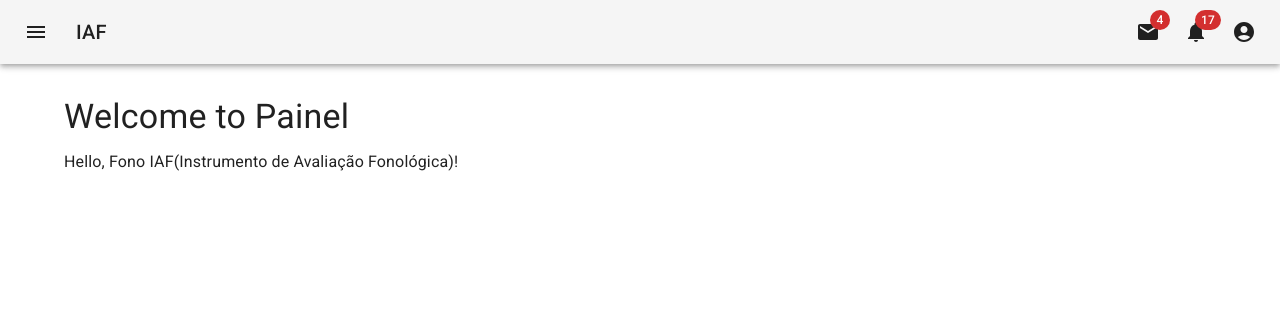
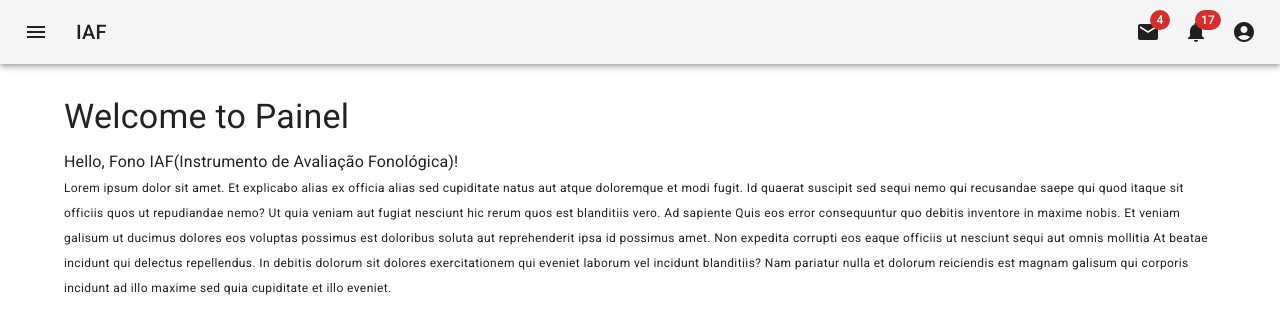
Before and after one commit to fonoiaf/fonoiaf-front, a Next.js app: page /painel in a window 1280 px wide. Shown: the top 334 px of the page. Built offline with nearby package versions, Linux system fonts and the light colour scheme.

Commit message:
Add Table into Fonemas

```diff
--- a/app/painel/fonemas/page.tsx
+++ b/app/painel/fonemas/page.tsx
@@ -1,3 +1,4 @@
+import Table from '@/components/Table'
 import { Box, Container, Typography } from '@mui/material'
 import type { Metadata } from 'next'
 
@@ -13,6 +14,8 @@ export default function Fonemas() {
                 <Typography variant="h4" component="h1" gutterBottom>
                     Welcome to Phonemes
                 </Typography>
+
+                <Table />
             </Box>
         </Container>
     )
--- a/app/painel/page.tsx
+++ b/app/painel/page.tsx
@@ -17,6 +17,24 @@ export default function Painel() {
                 <Typography variant="body1">
                     Hello, Fono IAF(Instrumento de Avaliação Fonológica)!
                 </Typography>
+
+                <Typography variant='caption'>
+                    Lorem ipsum dolor sit amet. Et explicabo alias ex officia
+                    alias sed cupiditate natus aut atque doloremque et modi
+                    fugit. Id quaerat suscipit sed sequi nemo qui recusandae
+                    saepe qui quod itaque sit officiis quos ut repudiandae nemo?
+                    Ut quia veniam aut fugiat nesciunt hic rerum quos est
+                    blanditiis vero. Ad sapiente Quis eos error consequuntur quo
+                    debitis inventore in maxime nobis. Et veniam galisum ut
+                    ducimus dolores eos voluptas possimus est doloribus soluta
+                    aut reprehenderit ipsa id possimus amet. Non expedita
+                    corrupti eos eaque officiis ut nesciunt sequi aut omnis
+                    mollitia At beatae incidunt qui delectus repellendus. In
+                    debitis dolorum sit dolores exercitationem qui eveniet
+                    laborum vel incidunt blanditiis? Nam pariatur nulla et
+                    dolorum reiciendis est magnam galisum qui corporis incidunt
+                    ad illo maxime sed quia cupiditate et illo eveniet.
+                </Typography>
             </Box>
         </Container>
     )
--- /dev/null
+++ b/components/Table/index.tsx
@@ -0,0 +1,26 @@
+'use client'
+
+import { DataGrid, GridColDef, GridRowsProp } from "@mui/x-data-grid";
+
+const rows: GridRowsProp = [
+  { id: 1, col1: "Hello", col2: "World" },
+  { id: 2, col1: "MUI X", col2: "is awesome" },
+  { id: 3, col1: "Material UI", col2: "is amazing" },
+  { id: 4, col1: "MUI", col2: "" },
+  { id: 5, col1: "Joy UI", col2: "is awesome" },
+  { id: 6, col1: "MUI Base", col2: "is amazing" }
+];
+
+const columns: GridColDef[] = [
+  { field: "id", hideable: true },
+  { field: "col1", headerName: "Column 1", width: 150 },
+  { field: "col2", headerName: "Column 2", width: 150 }
+];
+
+export default function Table() {
+  return (
+    <div style={{ height: 300, width: "100%" }}>
+      <DataGrid rows={rows} columns={columns} pageSizeOptions={[5, 10, 20, 30]} />
+    </div>
+  );
+}
--- a/package.json
+++ b/package.json
@@ -14,6 +14,7 @@
     "@fontsource/roboto": "^5.0.14",
     "@mui/icons-material": "^6.0.1",
     "@mui/material": "^6.0.1",
+    "@mui/x-data-grid": "^7.15.0",
     "next": "14.0.0",
     "react": "^18",
     "react-dom": "^18"
```
Also changed, not shown: 1 other file (tests, documents, lock files or other folders).
